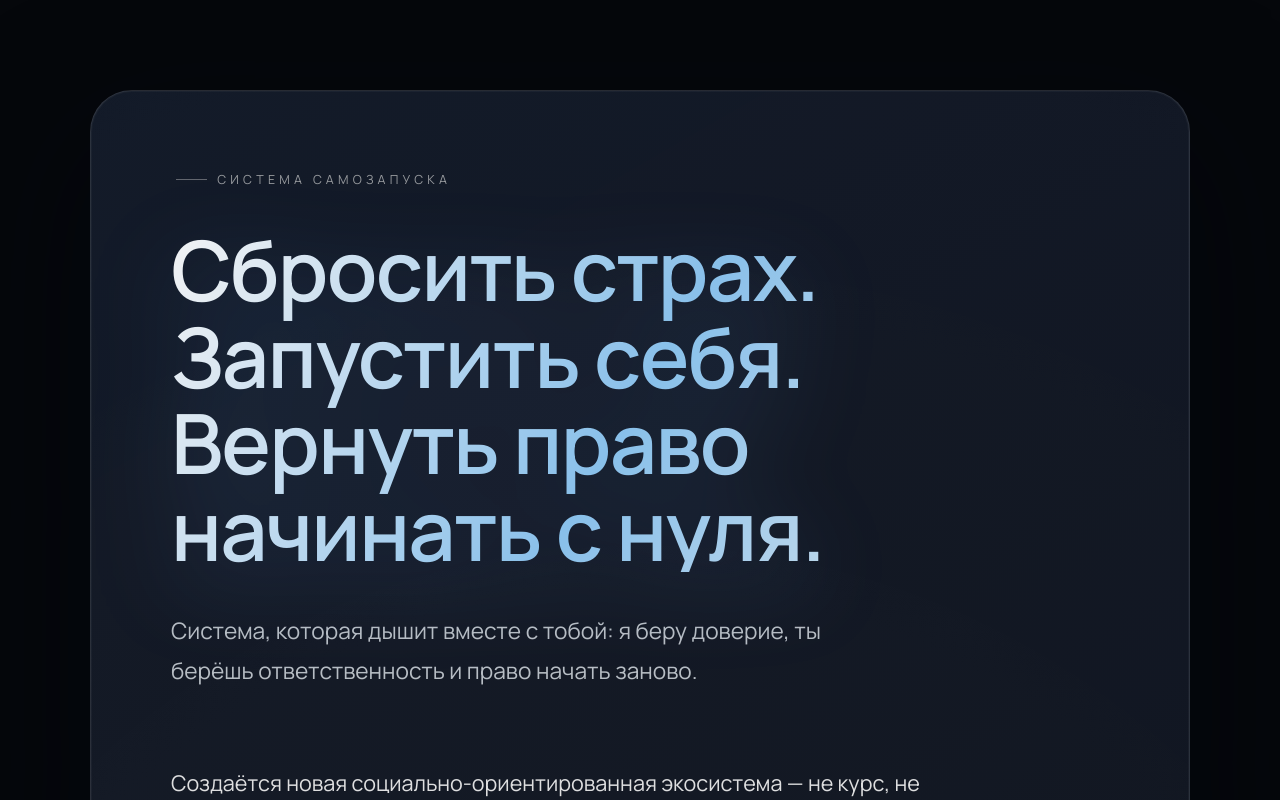
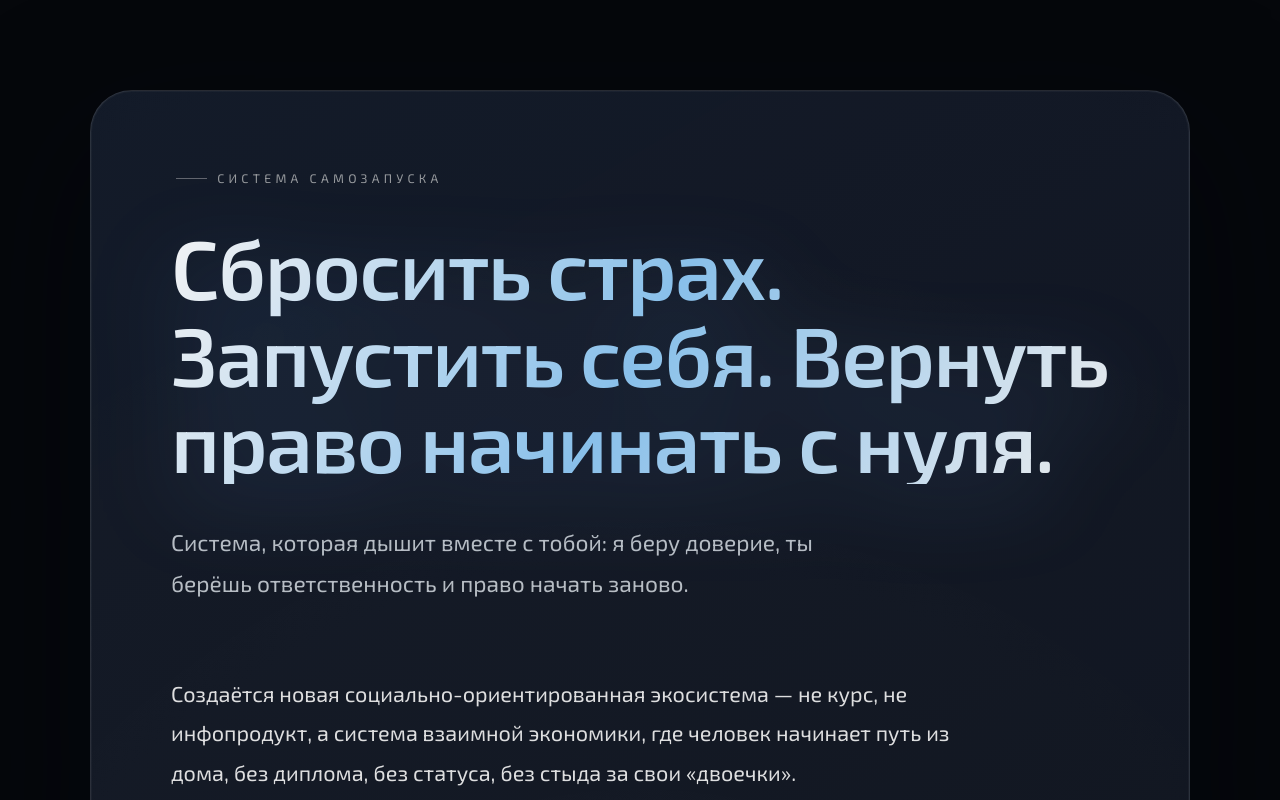
Before and after one commit to DEOZMSK/kcopoc_friends, a Next.js app: page / in a window 1280 px wide. Shown: the top 800 px of the page. Built offline with nearby package versions, Linux system fonts and the light colour scheme.

Commit message:
Adopt Exo 2 as the global typeface

```diff
--- a/app/globals.css
+++ b/app/globals.css
@@ -2,7 +2,7 @@
   color-scheme: dark;
   background-color: #05070b;
   font-feature-settings: "liga" 1, "kern" 1, "clig" 1;
-  --font-body: "Manrope", "Inter", "Segoe UI", "Helvetica Neue", sans-serif;
+  --font-body: "Exo 2", "Inter", "Segoe UI", "Helvetica Neue", sans-serif;
 }
 
 *,
--- a/app/layout.tsx
+++ b/app/layout.tsx
@@ -1,12 +1,12 @@
 import type { Metadata } from "next";
-import { Manrope } from "next/font/google";
+import { Exo_2 } from "next/font/google";
 import type { ReactNode } from "react";
 import "./globals.css";
 
-const manrope = Manrope({
+const exo2 = Exo_2({
   subsets: ["latin", "latin-ext", "cyrillic"],
   display: "swap",
-  weight: [400, 500, 600, 700, 800],
+  weight: ["400", "500", "600", "700", "800"],
   variable: "--font-body"
 });
 
@@ -31,7 +31,7 @@ export const metadata: Metadata = {
 
 export default function RootLayout({ children }: { children: ReactNode }) {
   return (
-    <html lang="ru" className={`${manrope.className} ${manrope.variable}`}>
+    <html lang="ru" className={`${exo2.className} ${exo2.variable}`}>
       <body className="antialiased">{children}</body>
     </html>
   );
```
